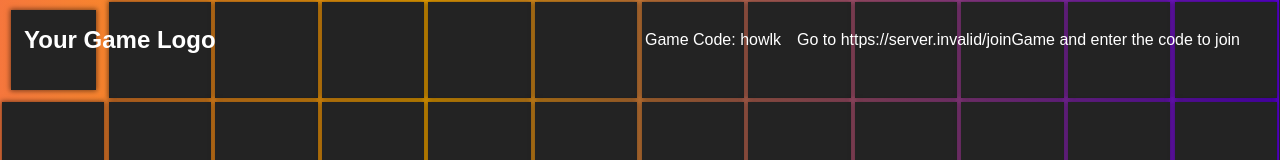
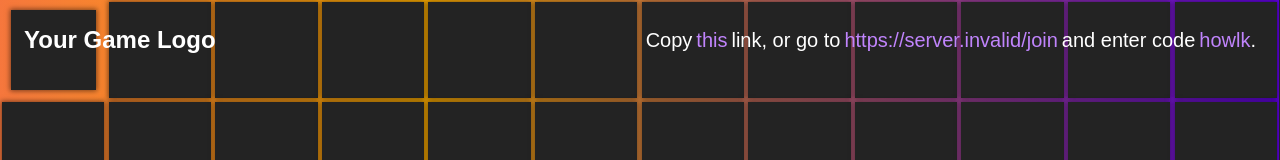
Before and after one commit to DH2643-2023-Group9/Beatline, a SvelteKit app: page /lobby in a window 1280 px wide. Shown: the top 160 px of the page. Built offline with nearby package versions, Linux system fonts and the light colour scheme; no server answers.

Commit message:
Add url search parameter to `/join` page

```diff
--- a/src/routes/(game)/lobby/+page.svelte
+++ b/src/routes/(game)/lobby/+page.svelte
@@ -15,7 +15,7 @@
 		error(500, msg);
 	}
 
-	const joinURL = `${PUBLIC_BASE_URL}/joinGame`;
+	const joinURL = `${PUBLIC_BASE_URL}/join`;
 	let maxPlayers = 5;
 	let limit = gameModel.limit;
 	let limitType: LimitType = gameModel.limitType;
@@ -26,7 +26,7 @@
 	let maxScore = 20;
 
 	socket.on('createRoom', (data) => {
-		roomId.set(data.roomId);
+		$roomId = data.roomId;
 	});
 
 	socket.on('joinRoom', ({ name, userId }) => {
@@ -91,21 +91,30 @@
 	<div class="position-fixed top-0 left-0 right-0 p-6 flex justify-between">
 		<div class="text-2xl font-bold">Your Game Logo</div>
 
-		<div class="flex justify-center items-center">
+		<div class="flex justify-center items-center text-xl">
 			<!-- Game Code and Link -->
-			<span class="mr-4 pointer-events-auto" on:click={copyGameCode}>
-				Game Code: {$roomId}
-				{#if copied}<span class="text-green-500">(Copied!)</span>{/if}
+			Copy
+			<a class="pointer-events-auto text-purple-400 mr-1 ml-1" href={joinURL + `?roomId=${$roomId}`}
+				>this</a
+			>
+			link, or go to
+			<a class="pointer-events-auto text-purple-400 mr-1 ml-1" href={joinURL}>{joinURL}</a>
+			and enter code
+			<span
+				class="pointer-events-auto cursor-pointer text-purple-400 ml-1"
+				role="mark"
+				on:click={copyGameCode}
+			>
+				{$roomId}
 			</span>
-			<span class="mr-4">Go to <a href={joinURL}>{joinURL}</a> and enter the code to join</span>
+			{#if copied}<span class="text-green-500 mr-1 ml-1">(Copied!)</span>{/if}.
 		</div>
 	</div>
 
 	<!-- Center the content vertically -->
 	<div class="flex-grow flex items-center justify-center">
 		<!-- Added w-full and items-start -->
-			<div class="flex justify-center items-start ">
-
+		<div class="flex justify-center items-start">
 			<!-- Left Side (Players List) -->
 			<div class=" flex justify-between p-6">
 				<!-- Logo -->
@@ -114,7 +123,9 @@
 					{#each players as player}
 						<li class="mb-2">{player}</li>
 					{/each}
-					<button on:click={startGame} class="pointer-events-auto btn btn-info w-full text-white bg-gradient-to-r from-[#6200EA] via-[#EC407A] to-[#ffae00] hover:bg-gradient-to-br focus:ring-4 focus:outline-none focus:ring-pink-300 dark:focus:ring-pink-800 shadow-lg shadow-pink-500/50 dark:shadow-lg dark:shadow-pink-800/80 font-medium rounded-lg text-sm px-5 py-2.5 text-center mr-2 mb-2	 "
+					<button
+						on:click={startGame}
+						class="pointer-events-auto btn btn-info w-full text-white bg-gradient-to-r from-[#6200EA] via-[#EC407A] to-[#ffae00] hover:bg-gradient-to-br focus:ring-4 focus:outline-none focus:ring-pink-300 dark:focus:ring-pink-800 shadow-lg shadow-pink-500/50 dark:shadow-lg dark:shadow-pink-800/80 font-medium rounded-lg text-sm px-5 py-2.5 text-center mr-2 mb-2"
 						>Start Game</button
 					>
 				</Card>
@@ -127,9 +138,7 @@
 					<h3 class="text-lg font-semibold mb-4">Settings</h3>
 					<div class="space-y-4">
 						<div>
-							<label for="players" class="block text-sm font-medium"
-								>Number of Players</label
-							>
+							<label for="players" class="block text-sm font-medium">Number of Players</label>
 							<input
 								id="players"
 								type="number"
@@ -151,20 +160,34 @@
 						<div>
 							<label for="players" class="block text-lg font-bold"> Game Settings: </label>
 							<span class="flex items-center justify-evenly">
-								<input type="radio" name="radio-1" class="pointer-events-auto radio radio-secondary" checked />
-								<input type="radio" name="radio-1" class="pointer-events-auto radio radio-secondary" />
+								<input
+									type="radio"
+									name="radio-1"
+									class="pointer-events-auto radio radio-secondary"
+									checked
+								/>
+								<input
+									type="radio"
+									name="radio-1"
+									class="pointer-events-auto radio radio-secondary"
+								/>
 							</span>
 							<span class="flex items-center justify-evenly">
-								<label for="radio-1" class="block text-sm font-medium ">By rounds</label>
-								<label for="radio-1" class="block text-sm font-medium ">By score</label>
+								<label for="radio-1" class="block text-sm font-medium">By rounds</label>
+								<label for="radio-1" class="block text-sm font-medium">By score</label>
 							</span>
-
-
 						</div>
 
 						<div>
 							<label for="players" class="block text-sm font-medium"> Number of Rounds </label>
-							<input type="range" class="pointer-events-auto range range-secondary bg-neutral" min="6" max="12" step="2" bind:value={limit}>
+							<input
+								type="range"
+								class="pointer-events-auto range range-secondary bg-neutral"
+								min="6"
+								max="12"
+								step="2"
+								bind:value={limit}
+							/>
 							<div class="w-full flex justify-between text-xs px-2">
 								<span>6</span>
 								<span>8</span>
@@ -175,7 +198,14 @@
 
 						<div>
 							<label for="players" class="block text-sm font-medium"> Max Score </label>
-							<input type="range" class="pointer-events-auto range range-secondary bg-neutral" min="5" max="20" step="5" bind:value={maxScore}>
+							<input
+								type="range"
+								class="pointer-events-auto range range-secondary bg-neutral"
+								min="5"
+								max="20"
+								step="5"
+								bind:value={maxScore}
+							/>
 							<div class="w-full flex justify-between text-xs px-2">
 								<span>5</span>
 								<span>10</span>
@@ -186,10 +216,18 @@
 
 						<div>
 							<label for="players" class="block text-sm font-medium"> Difficulty </label>
-							  <input type="radio" name="radio-2" class="pointer-events-auto radio radio-secondary" checked />
-							  <input type="radio" name="radio-2" class="pointer-events-auto radio radio-secondary" />
+							<input
+								type="radio"
+								name="radio-2"
+								class="pointer-events-auto radio radio-secondary"
+								checked
+							/>
+							<input
+								type="radio"
+								name="radio-2"
+								class="pointer-events-auto radio radio-secondary"
+							/>
 						</div>
-
 					</div>
 				</Card>
 			</div>
--- a/src/routes/(mobile-controller)/join/+page.svelte
+++ b/src/routes/(mobile-controller)/join/+page.svelte
@@ -1,10 +1,15 @@
 <script lang="ts">
 	import { goto } from '$app/navigation';
+	import { page } from '$app/stores';
 	import type { MainContext } from '../+layout.svelte';
 	import { getContext } from 'svelte';
 
 	const { socket, myName } = getContext<MainContext>('main');
-    let roomId = '';
+    let roomId = $page.url.searchParams.get('roomId') || '';
+	const urlName = $page.url.searchParams.get('name');
+	if (urlName !== null) {
+		$myName = urlName;
+	}
 
 	function joinRoom() {
 		if (roomId === '' || $myName === '') {
```
Lines whose indentation alone changed are shown as unchanged.
